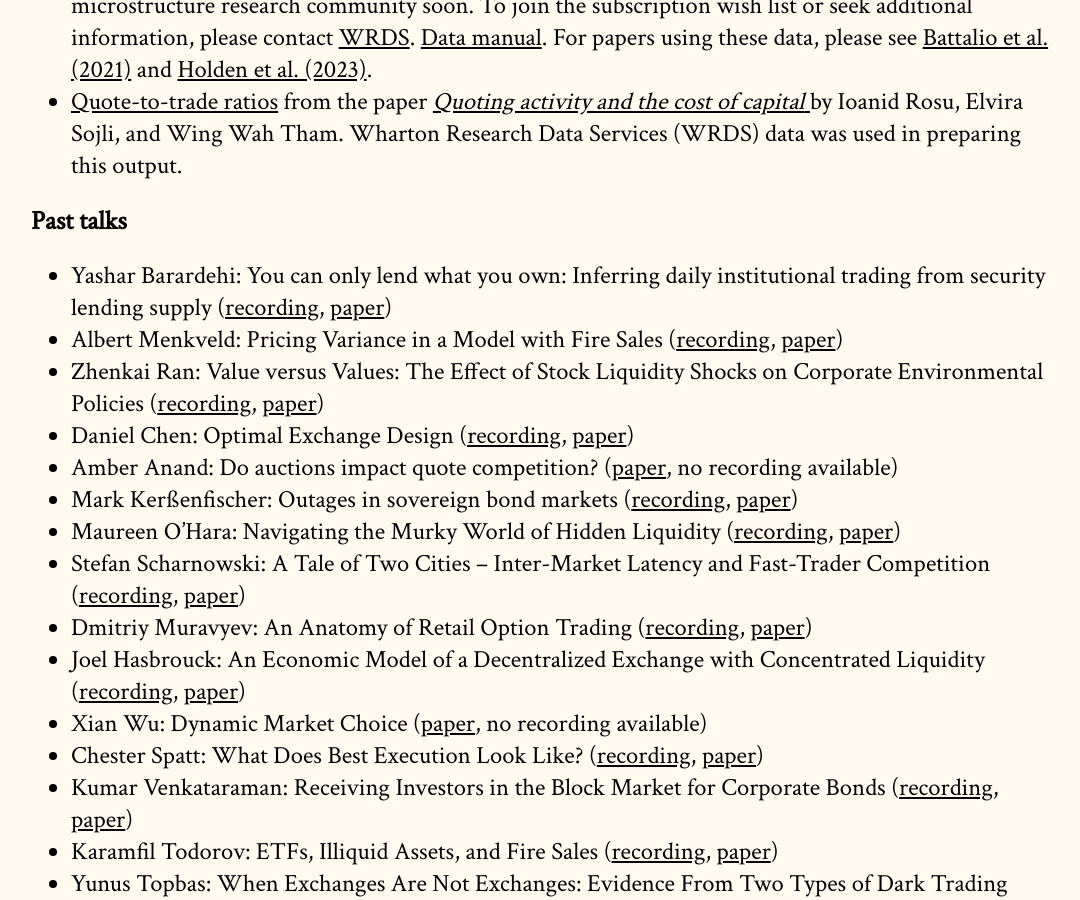
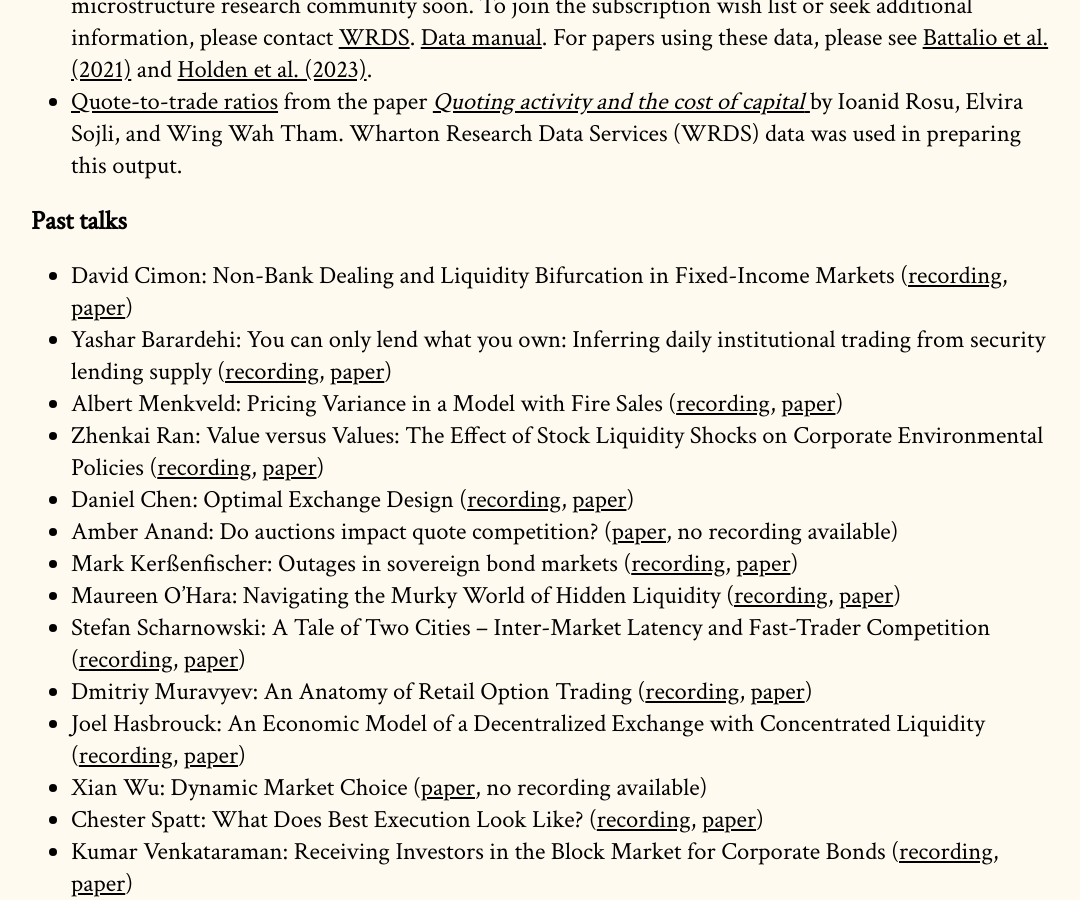
Before and after one commit to cpfiffer/microstructure.exchange, a Jekyll site: the page built from index.md, in a window 1280 px wide and 900 px high, scrolled down 2892 px. Shown: the whole window, without its empty margins (97-1177 px from the left). Built offline with Jekyll 4.4.1, drawn with Linux system fonts in a browser that asks for light colours; some web fonts are replaced.

Commit message:
Update index.md

```diff
--- a/index.md
+++ b/index.md
@@ -72,6 +72,7 @@ The Microstructure Exchange will host resources, tools, and data for microstruct
 - [Quote-to-trade ratios](https://drive.google.com/file/d/1H8wMvA_59-N5Y_xiDPGTbpBsX5BFwOIV/view) from the paper [_Quoting activity and the cost of capital_ ](https://papers.ssrn.com/sol3/papers.cfm?abstract_id=3005928) by Ioanid Rosu, Elvira Sojli, and Wing Wah Tham. Wharton Research Data Services (WRDS) data was used in preparing this output.
 
 ## Past talks
+- David Cimon: Non-Bank Dealing and Liquidity Bifurcation in Fixed-Income Markets ([recording](https://youtu.be/68jL8D6bIcE), [paper](https://papers.ssrn.com/sol3/papers.cfm?abstract_id=5089905))
 - Yashar Barardehi: You can only lend what you own: Inferring daily institutional trading from security lending supply ([recording](https://youtu.be/vowFSp6tBuw), [paper](https://papers.ssrn.com/sol3/papers.cfm?abstract_id=5025126))
 - Albert Menkveld: Pricing Variance in a Model with Fire Sales ([recording](https://youtu.be/jbtQGXIKi7k), [paper](https://papers.ssrn.com/sol3/papers.cfm?abstract_id=5043741))
 - Zhenkai Ran: Value versus Values: The Effect of Stock Liquidity Shocks on Corporate Environmental Policies ([recording](https://youtu.be/95nj1717YTQ), [paper](https://papers.ssrn.com/sol3/papers.cfm?abstract_id=5032975))
```
